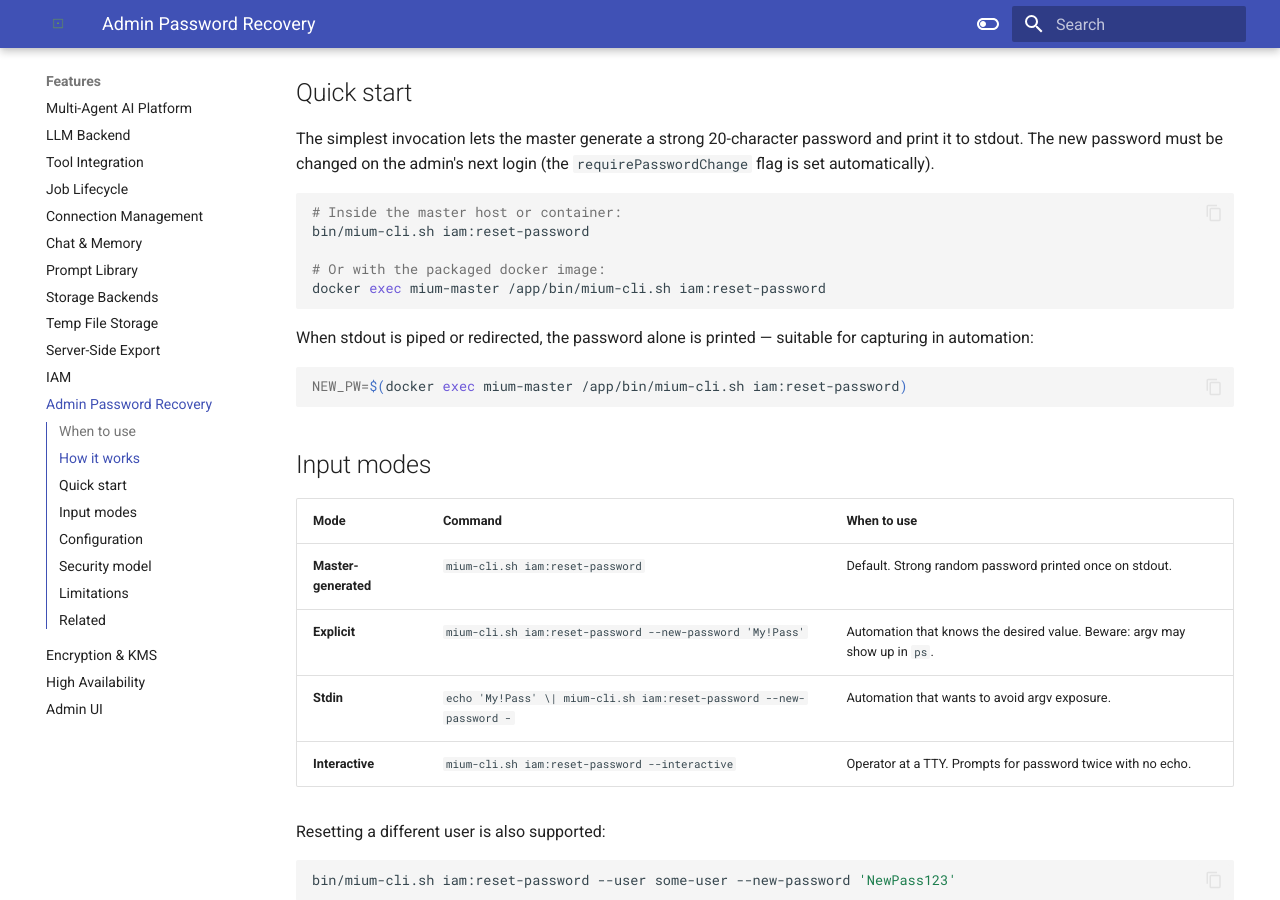
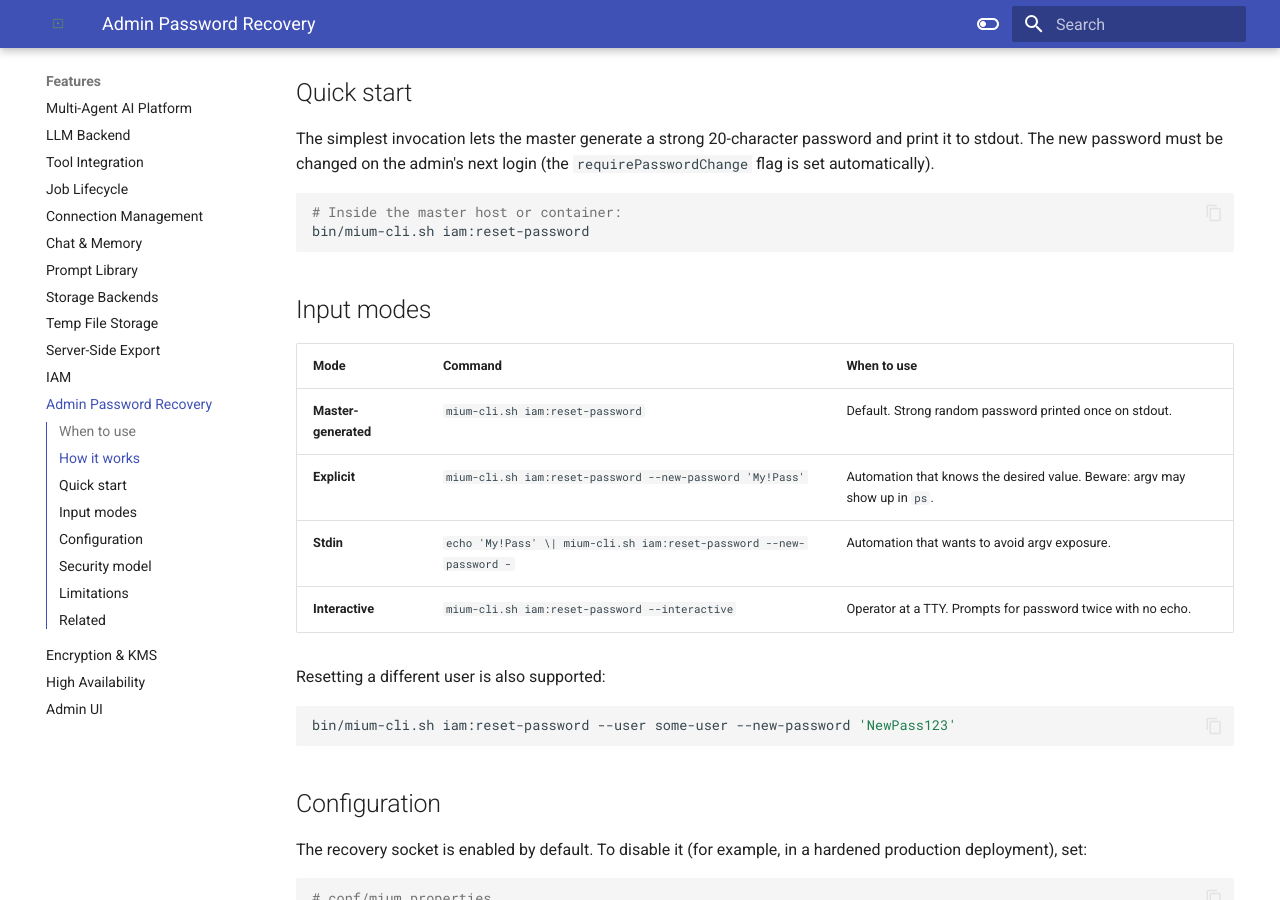
Before and after one commit to cloudcheflabs/mium-docs, an MkDocs documentation site: the page built from docs/features/admin-password-recovery.md, in a window 1280 px wide and 900 px high, scrolled down 1242 px. Built offline with MkDocs 1.6.1 and Material for MkDocs 9.7.7, drawn with Linux system fonts in a browser that asks for light colours; the version menu is left out.

Commit message:
docs: remove docker examples from admin password recovery.
Co-Authored-By: Claude Opus 4.7 (1M context) <noreply@anthropic.com>

````diff
--- a/docs/features/admin-password-recovery.md
+++ b/docs/features/admin-password-recovery.md
@@ -54,16 +54,6 @@ admin's next login (the `requirePasswordChange` flag is set automatically).
 ```bash
 # Inside the master host or container:
 bin/mium-cli.sh iam:reset-password
-
-# Or with the packaged docker image:
-docker exec mium-master /app/bin/mium-cli.sh iam:reset-password
-```
-
-When stdout is piped or redirected, the password alone is printed — suitable
-for capturing in automation:
-
-```bash
-NEW_PW=$(docker exec mium-master /app/bin/mium-cli.sh iam:reset-password)
 ```
 
 ## Input modes
````
